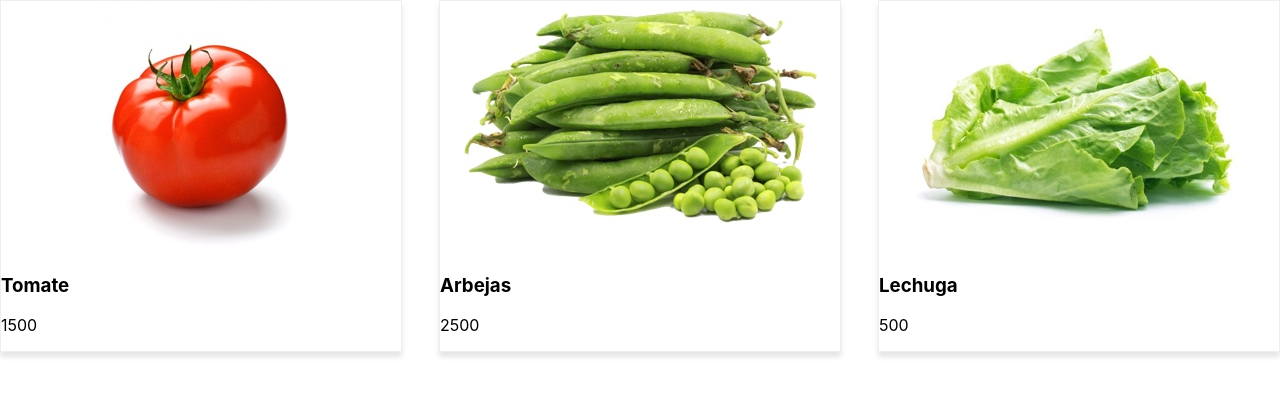
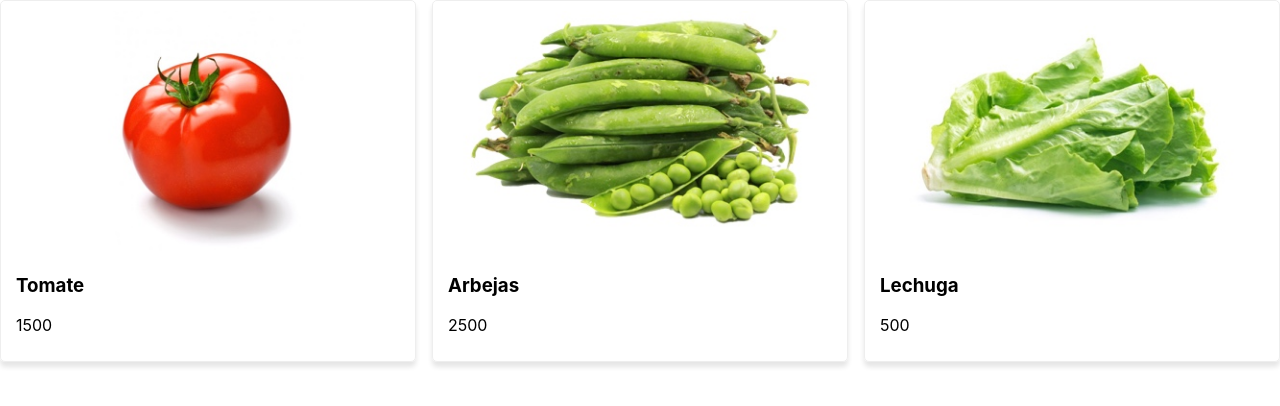
Before and after one commit to jaumebt90/shop-app, a React (Create React App) app: page / in a window 1280 px wide. Shown: the top 406 px of the page. Built offline with nearby package versions, Linux system fonts and the light colour scheme.

Commit message:
Update Producto.js

```diff
--- a/src/components/Producto.js
+++ b/src/components/Producto.js
@@ -4,6 +4,12 @@ const styles = {
   producto: {
     border: "solid 1px #eee",
     boxShadow: "0 5px 5px rgb(0,0,0,0.1)",
+    width: "30%",
+    padding: "10px 15px",
+    borderRadius: "5px",
+  },
+  img: {
+    width: "100%",
   },
 };
 
@@ -13,7 +19,7 @@ class Producto extends Component {
     const { producto } = this.props;
     return (
       <div style={styles.producto}>
-        <img alt={producto.name} src={producto.img} />
+        <img style={styles.img} alt={producto.name} src={producto.img} />
         <h3>{producto.name}</h3>
         <p>{producto.price}</p>
       </div>
```
